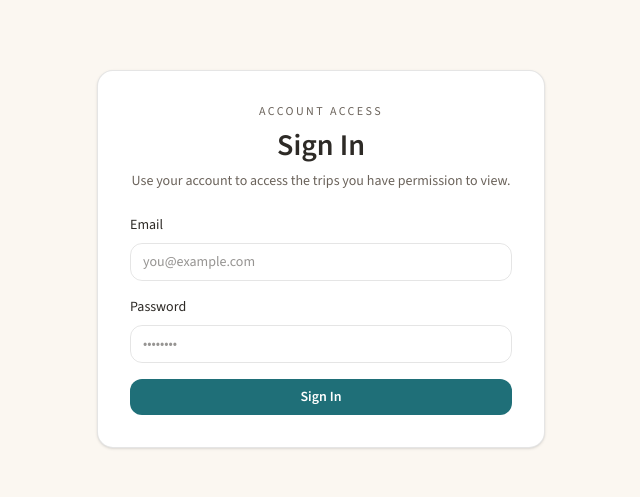
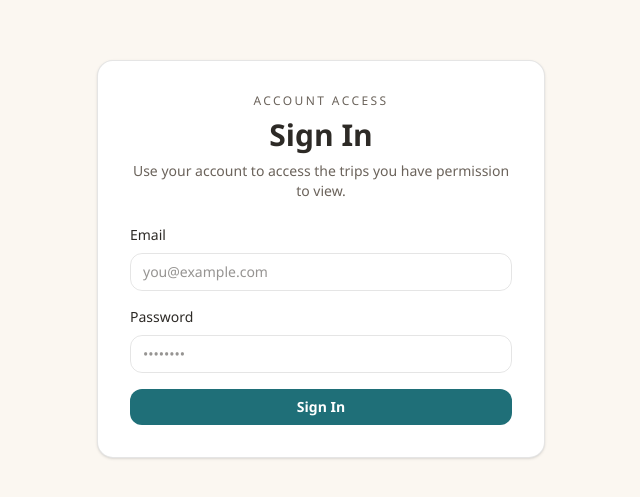
Before and after one commit to dreyer-thomas/TravelBlogs, a Next.js app in the folder travelblogs/: page /sign-in in a window 1280 px wide. Shown: the part 141-638 px from the top of the page, without its empty margins (319-959 px from the left). Built offline with nearby package versions, Linux system fonts and the light colour scheme.

Commit message:
Epic 15 Bugfix 1

```diff
--- a/travelblogs/src/app/api/trips/[id]/export/route.ts
+++ b/travelblogs/src/app/api/trips/[id]/export/route.ts
@@ -236,7 +236,7 @@ export const GET = async (
     }
 
     const zip = new ZipStream({ forceZip64: true });
-    zip.on("error", (error) => {
+    zip.on("error", (error: Error) => {
       console.error("Trip export zip error", error);
     });
 
--- a/travelblogs/src/app/globals.css
+++ b/travelblogs/src/app/globals.css
@@ -3,6 +3,7 @@
 :root {
   --background: #ffffff;
   --foreground: #171717;
+  --font-source-sans-3: "Segoe UI", "Calibri", "Arial", sans-serif;
 }
 
 @theme inline {
@@ -21,8 +22,7 @@
 body {
   background: var(--background);
   color: var(--foreground);
-  font-family: var(--font-source-sans-3), "Segoe UI", "Calibri", "Arial",
-    sans-serif;
+  font-family: var(--font-source-sans-3);
 }
 
 h1,
@@ -31,6 +31,5 @@ h3,
 h4,
 h5,
 h6 {
-  font-family: var(--font-source-sans-3), "Segoe UI", "Calibri", "Arial",
-    sans-serif;
+  font-family: var(--font-source-sans-3);
 }
--- a/travelblogs/src/app/layout.tsx
+++ b/travelblogs/src/app/layout.tsx
@@ -1,17 +1,10 @@
 import type { Metadata } from "next";
 import { headers } from "next/headers";
-import { Source_Sans_3 } from "next/font/google";
 import "./globals.css";
 import "./leaflet.css";
 import { LocaleProvider } from "@/utils/locale-context";
 import { LocaleHtmlUpdater } from "@/components/layout/locale-html-updater";
 import { getLocaleFromAcceptLanguage } from "@/utils/i18n";
-
-const sourceSans = Source_Sans_3({
-  variable: "--font-source-sans-3",
-  subsets: ["latin"],
-  display: "swap",
-});
 
 export const metadata: Metadata = {
   title: "TravelBlogs",
@@ -30,7 +23,7 @@ export default async function RootLayout({
 
   return (
     <html lang={initialLocale}>
-      <body className={`${sourceSans.variable} antialiased`}>
+      <body className="antialiased">
         <LocaleProvider initialLocale={initialLocale}>
           <LocaleHtmlUpdater />
           {children}
```
